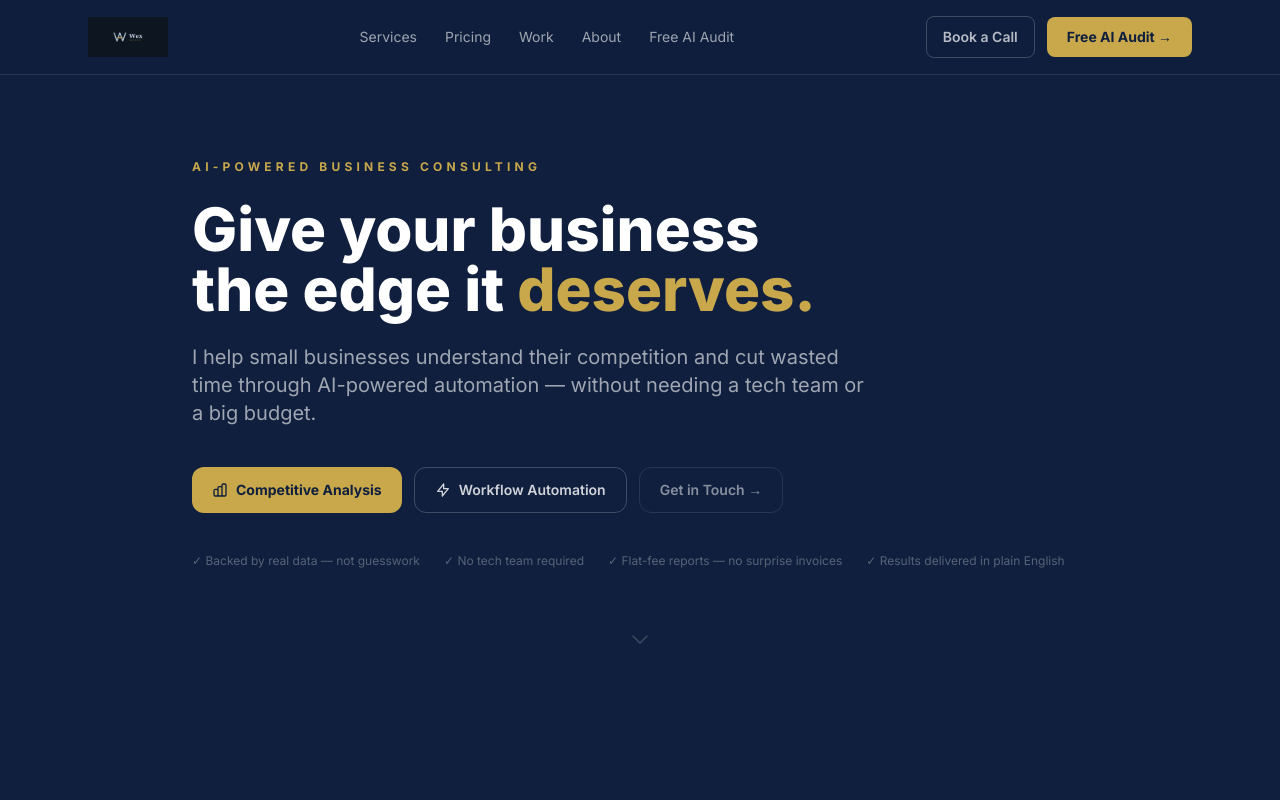
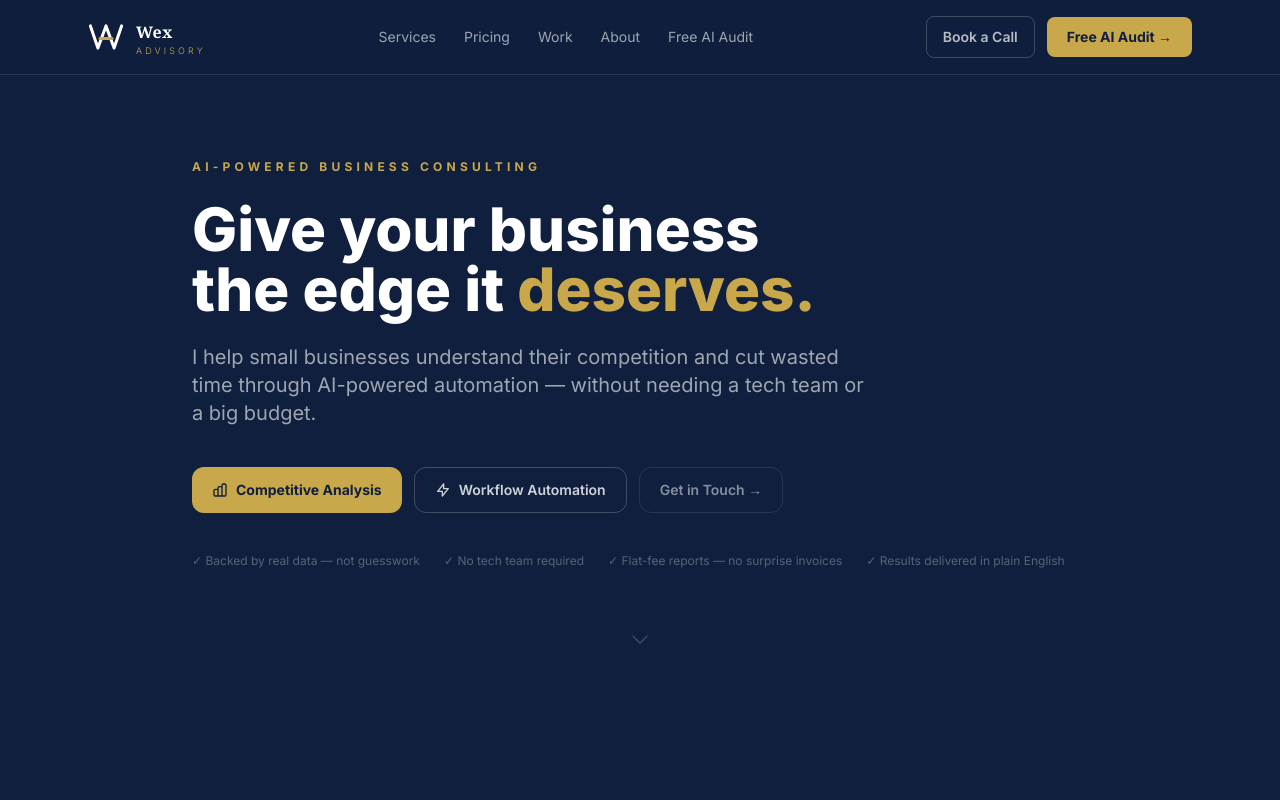
Before and after one commit to wexmix3/Wex-Advisory, a Next.js app: page / in a window 1280 px wide. Shown: the top 800 px of the page. Built offline with nearby package versions, Linux system fonts and the light colour scheme.

Commit message:
Replace PNG logo with inline SVG monogram in navbar
Transparent background, crisp at all sizes, matches site gold exactly.

Co-Authored-By: Claude Sonnet 4.6 <noreply@anthropic.com>

```diff
--- a/src/components/Nav.tsx
+++ b/src/components/Nav.tsx
@@ -8,12 +8,26 @@ export default function Nav() {
   return (
     <header className="fixed top-0 left-0 right-0 z-50 bg-navy/95 backdrop-blur border-b border-white/10">
       <div className="max-w-6xl mx-auto px-6 py-4 flex items-center justify-between">
-        <a href="#">
-          <img
-            src="/projects/wex-advisory.png"
-            alt="Wex Advisory"
-            className="h-10 w-auto"
-          />
+        <a href="#" className="flex items-center gap-3 group">
+          {/* WA monogram — W strokes in white, gold crossbar (the hidden A) */}
+          <svg width="36" height="28" viewBox="0 0 120 90" fill="none" xmlns="http://www.w3.org/2000/svg">
+            <polyline
+              points="8,8 33,82 60,8 87,82 112,8"
+              stroke="white"
+              strokeWidth="10"
+              strokeLinecap="round"
+              strokeLinejoin="round"
+            />
+            <line x1="40" y1="50" x2="80" y2="50"
+              stroke="#C9A84C"
+              strokeWidth="10"
+              strokeLinecap="round"
+            />
+          </svg>
+          <div className="flex flex-col leading-none gap-0.5">
+            <span className="text-white font-bold text-base tracking-wide" style={{ fontFamily: 'Georgia, serif' }}>Wex</span>
+            <span className="text-[#C9A84C] text-[9px] font-light tracking-[0.35em] uppercase">Advisory</span>
+          </div>
         </a>
 
         {/* Desktop nav */}
```
